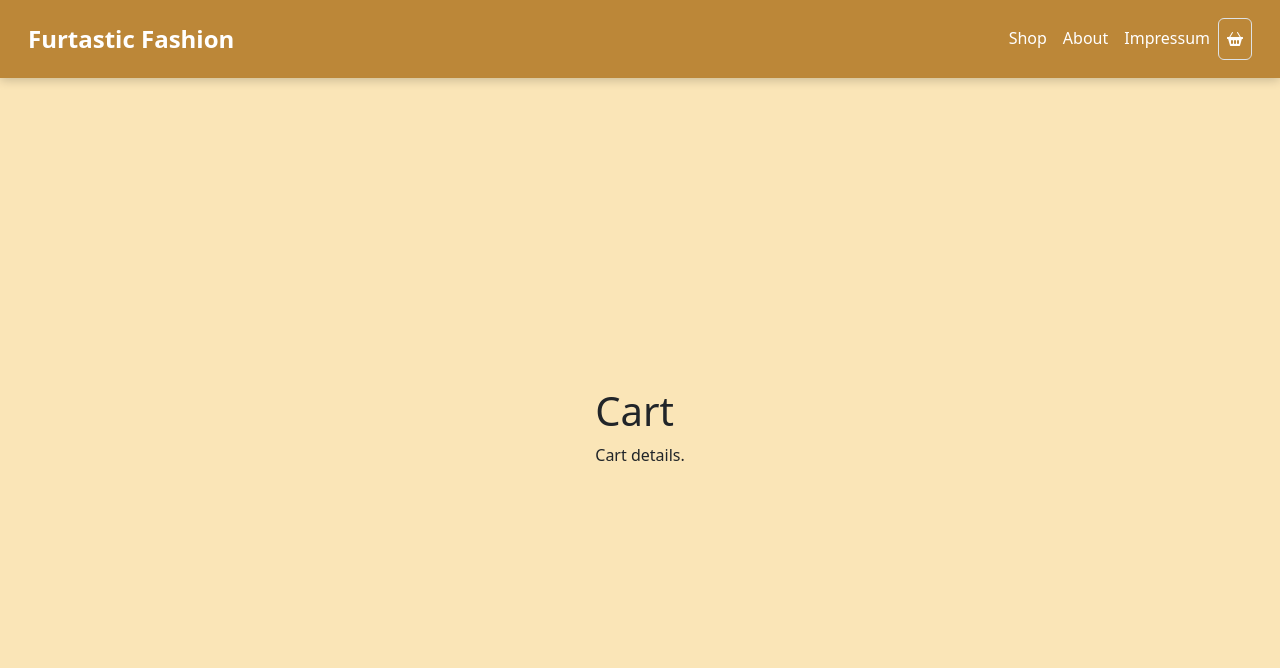
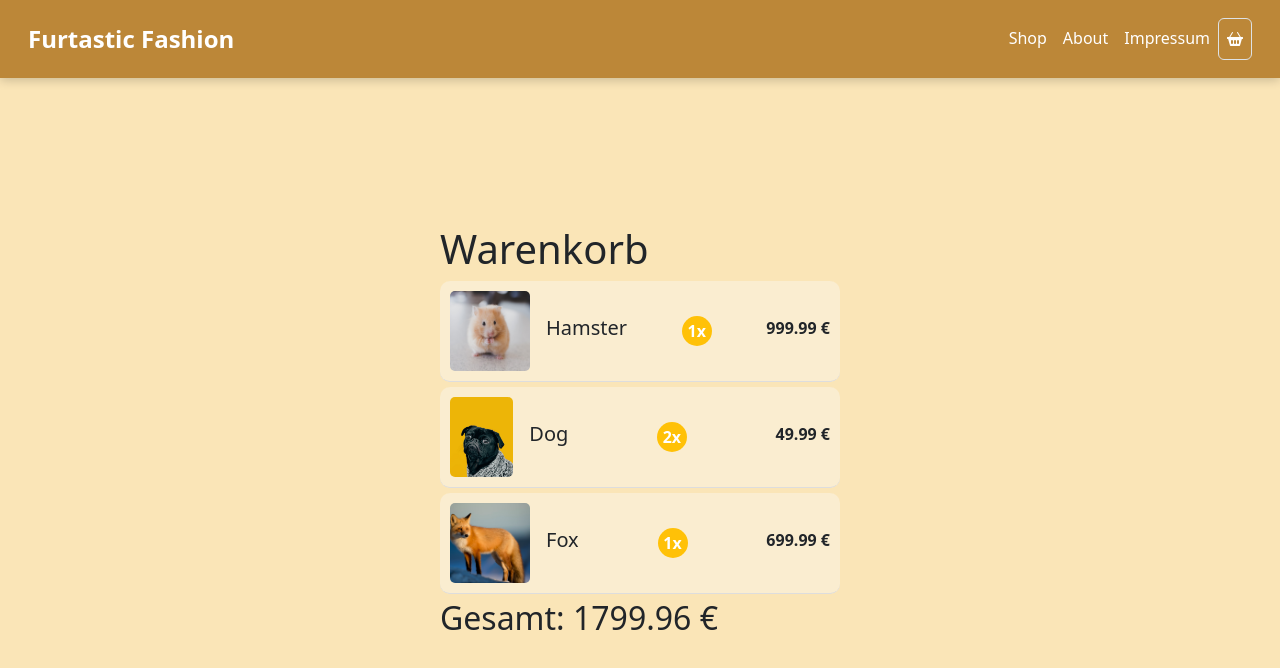
Before and after one commit to lisa-q/webapp_hwr, a React (Vite) app: page /cart in a window 1280 px wide. Shown: the top 668 px of the page. Built offline with nearby package versions, Linux system fonts and the light colour scheme.

Commit message:
langsamer aufbau des warenkorbs

```diff
--- /dev/null
+++ b/src/components/CartItemComponent.css
@@ -0,0 +1,29 @@
+.cart-item {
+
+    padding: 10px;
+    border-bottom: 1px solid #ddd;
+    background-color: #faedd0;
+    margin-bottom: 5px;
+    border-radius: 10px;
+    width: 400px;
+  }
+
+  .cart-item-image {
+    width: 80px;
+    height: 80px;
+    object-fit: cover;
+    border-radius: 5px;
+  }
+
+  .quantity-circle {
+    display: inline-flex;
+    align-items: center;
+    justify-content: center;
+    width: 30px;
+    height: 30px;
+    border-radius: 50%;
+    background-color: #ffc107;
+    color: white;
+    font-weight: bold;
+    text-align: center;
+  }
--- /dev/null
+++ b/src/components/CartItemComponent.tsx
@@ -0,0 +1,24 @@
+import React from "react";
+import { CartItem } from "../types/cartItem";
+import "./CartItemComponent.css";
+
+interface CartItemComponentProps {
+  cartItem: CartItem;
+}
+
+const CartItemComponent: React.FC<CartItemComponentProps> = ({ cartItem }) => {
+  const { name, price, quantity, image } = cartItem;
+
+  return (
+    <li className="list-group-item d-flex align-items-center cart-item">
+      <img src={image} alt={name} className="cart-item-image me-3" />
+      <div className="cart-item-details d-flex justify-content-between w-100">
+        <h5 className="mb-0">{name}</h5>
+        <p className="quantity-circle mb-0">{quantity}x</p>
+        <p className="mb-0 fw-bold">{price} €</p>
+      </div>
+    </li>
+  );
+};
+
+export default CartItemComponent;
--- /dev/null
+++ b/src/pages/Cart.css
@@ -0,0 +1,17 @@
+
+.list-cartItems {
+    list-style-type: none;
+    padding: 0;
+    margin: 0;
+
+  }
+
+.list-cartItems .cart-item:first-child {
+border-top-left-radius: 10px;
+border-top-right-radius: 10px;
+}
+
+.list-cartItems .cart-item:last-child {
+border-bottom-left-radius: 10px;
+border-bottom-right-radius: 10px;
+}
--- a/src/pages/Cart.tsx
+++ b/src/pages/Cart.tsx
@@ -1,8 +1,37 @@
-const Cart = () => {
+import React from "react";
+import { CartItem } from "../types/cartItem";
+import CartItemComponent from "../components/CartItemComponent";
+import "./Cart.css";
+
+interface CartProps {
+  cartItems: CartItem[];
+}
+
+const Cart: React.FC<CartProps> = ({ cartItems }) => {
   return (
     <div>
-      <h1>Cart</h1>
-      <p>Cart details.</p>
+      <h1>Warenkorb</h1>
+      {cartItems.length === 0 ? (
+        <p>Dein Warenkorb ist leer.</p>
+      ) : (
+        <div>
+          <ul className="list-cartItems">
+            {cartItems.map((item, index) => (
+              <CartItemComponent cartItem={item} key={index} />
+            ))}
+          </ul>
+          <div>
+            <h2>
+              Gesamt:{" "}
+              {cartItems.reduce(
+                (total, item) => total + item.quantity * item.price,
+                0
+              )}{" "}
+              €
+            </h2>
+          </div>
+        </div>
+      )}
     </div>
   );
 };
--- /dev/null
+++ b/src/types/cartItem.ts
@@ -0,0 +1,7 @@
+export interface CartItem {
+    id: number;
+    name: string;
+    image: string;
+    quantity: number;
+    price: number;
+  }
```
